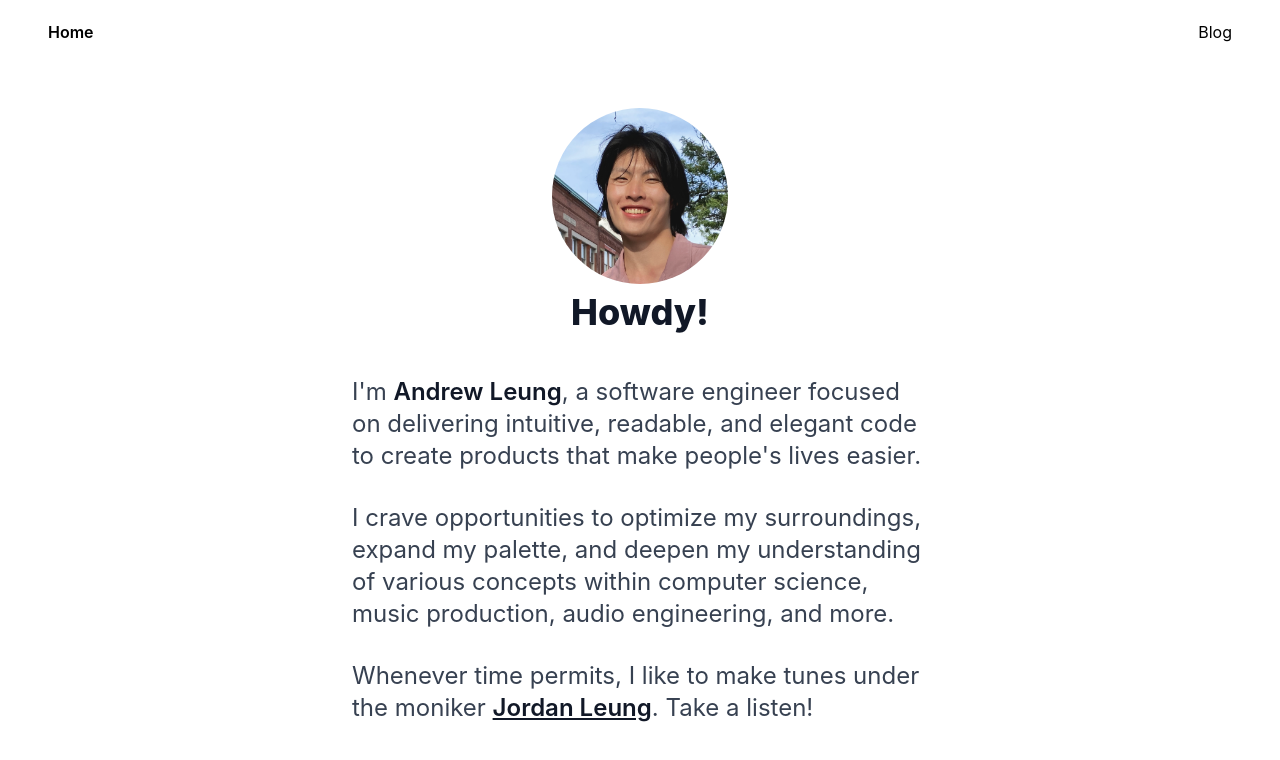
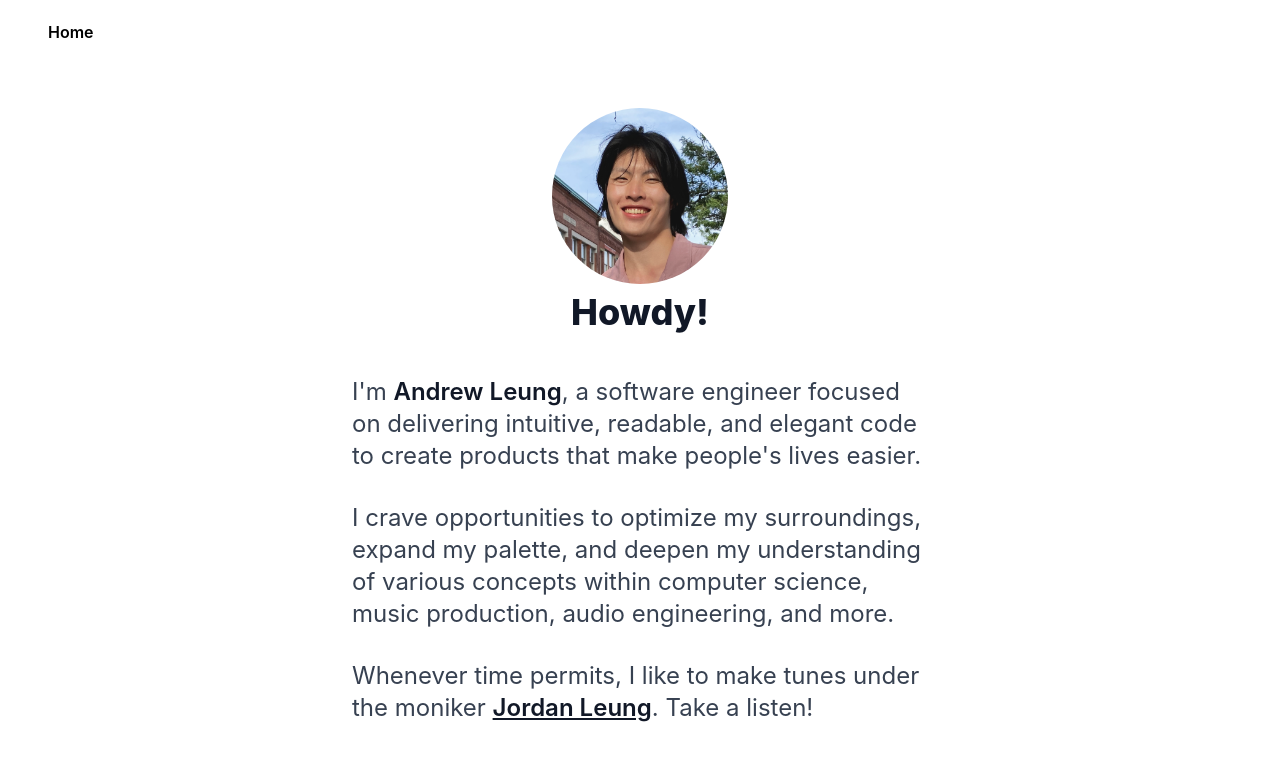
Before and after one commit to andrewjleung/andrewjleung.me, a Next.js app: page / in a window 1280 px wide. Shown: the top 760 px of the page. Built offline with nearby package versions, Linux system fonts and the light colour scheme.

Commit message:
comment out blog tab

```diff
--- a/components/Container.js
+++ b/components/Container.js
@@ -28,7 +28,7 @@ const NavBar = () => (
       <NavItem title="Home" href="/" />
     </div>
     <div className="">
-      <NavItem title="Blog" href="/blog" />
+      {/* <NavItem title="Blog" href="/blog" /> */}
       {/* <NavItem title="Projects" href="/projects" />
       <NavItem title="Music" href="/music" /> */}
     </div>
```
